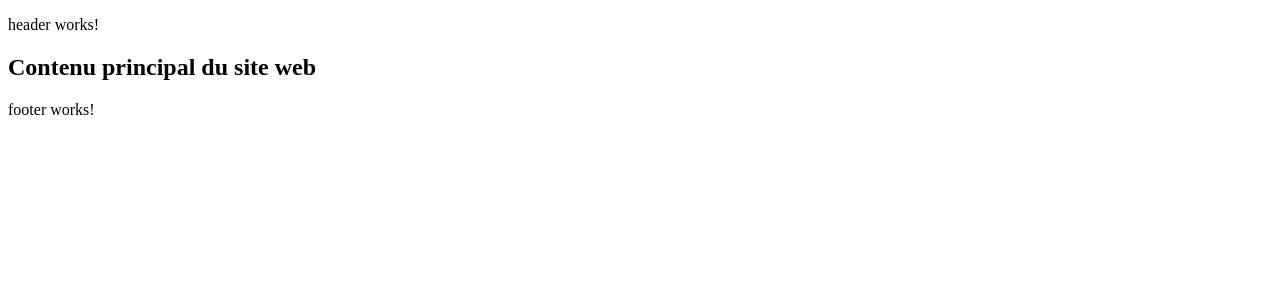
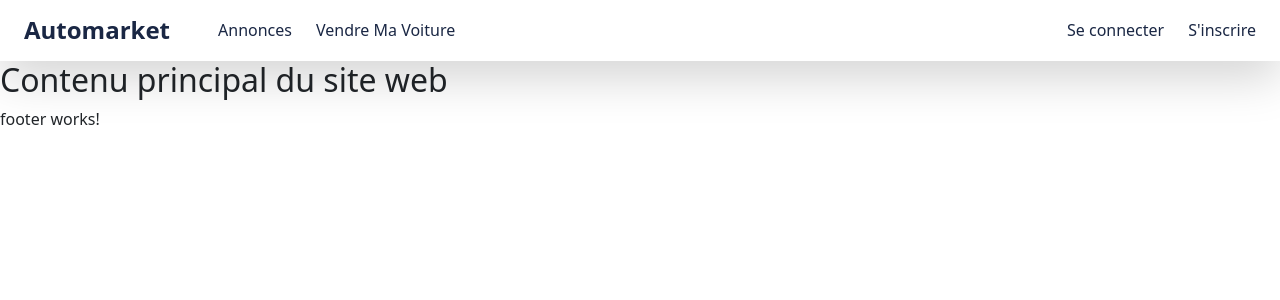
Before and after one commit to LednuZ/Projet_WE4B-SI40, an Angular app: page / in a window 1280 px wide. Shown: the top 300 px of the page. Built offline with nearby package versions, Linux system fonts and the light colour scheme.

Commit message:
Header + Couleurs

```diff
--- a/angular.json
+++ b/angular.json
@@ -27,9 +27,12 @@
               "src/assets"
             ],
             "styles": [
-              "src/styles.css"
+              "node_modules/bootstrap/dist/css/bootstrap.min.css",
+              "src/styles.scss"
             ],
-            "scripts": []
+            "scripts": [
+              "node_modules/bootstrap/dist/js/bootstrap.bundle.min.js"
+            ]
           },
           "configurations": {
             "production": {
@@ -94,7 +97,7 @@
               "src/assets"
             ],
             "styles": [
-              "src/styles.css"
+              "src/styles.scss"
             ],
             "scripts": []
           }
--- a/package.json
+++ b/package.json
@@ -18,6 +18,7 @@
     "@angular/platform-browser": "~13.3.0",
     "@angular/platform-browser-dynamic": "~13.3.0",
     "@angular/router": "~13.3.0",
+    "bootstrap": "^5.3.8",
     "rxjs": "~7.5.0",
     "tslib": "^2.3.0",
     "zone.js": "~0.11.4"
--- a/src/app/header/header.component.html
+++ b/src/app/header/header.component.html
@@ -1 +1,13 @@
-<p>header works!</p>
+<nav class="shadow-lg pt-0 sticky-top w-full top-0 bg-white/70">
+    <div class="d-flex align-items-center justify-content-start gap-5 px-4 py-3 max-w-screen-2xl mx-auto">
+        <h1 class="m-0 h4 fw-bold text-dark"><a class="text-primary focus-ring rounded-2 text-decoration-none" href="">Automarket</a></h1> <!--TODO: Rajouter le lien vers la page-->
+        <ul class="d-flex align-items-center gap-4 m-0 list-unstyled">
+            <li class="nav-item"><a class="link-primary focus-ring rounded-2 text-decoration-none" href="">Annonces</a></li> <!--TODO: Rajouter le lien vers la page-->
+            <li class="nav-item"><a class="link-primary focus-ring rounded-2 text-decoration-none" href="">Vendre Ma Voiture</a></li> <!--TODO: Rajouter le lien vers la page-->
+        </ul>
+        <ul class="d-flex align-items-center gap-4 m-0 ms-auto list-unstyled">
+            <li class="nav-item "><a class="link-primary focus-ring rounded-2 text-decoration-none" href="">Se connecter</a></li> <!--TODO: Rajouter le lien vers la page-->
+            <li class="nav-item "><a class="link-primary focus-ring rounded-2 text-decoration-none" href="">S'inscrire</a></li> <!--TODO: Rajouter le lien vers la page-->
+        </ul>
+    </div>
+</nav>
--- a/src/styles.css
+++ /dev/null
@@ -1 +0,0 @@
-/* You can add global styles to this file, and also import other style files */
--- /dev/null
+++ b/src/styles.scss
@@ -0,0 +1,15 @@
+@import "bootstrap/scss/functions";
+@import "bootstrap/scss/variables";
+
+$primaire: #1A2744;
+
+
+
+$custom-colors: (
+    // "etudiant": $bleu,
+    "primary": $primaire
+);
+
+$theme-colors: map-merge($theme-colors, $custom-colors);
+
+@import "bootstrap/scss/bootstrap";
```
Also changed, not shown: 2 other files (tests, documents, lock files or other folders).
